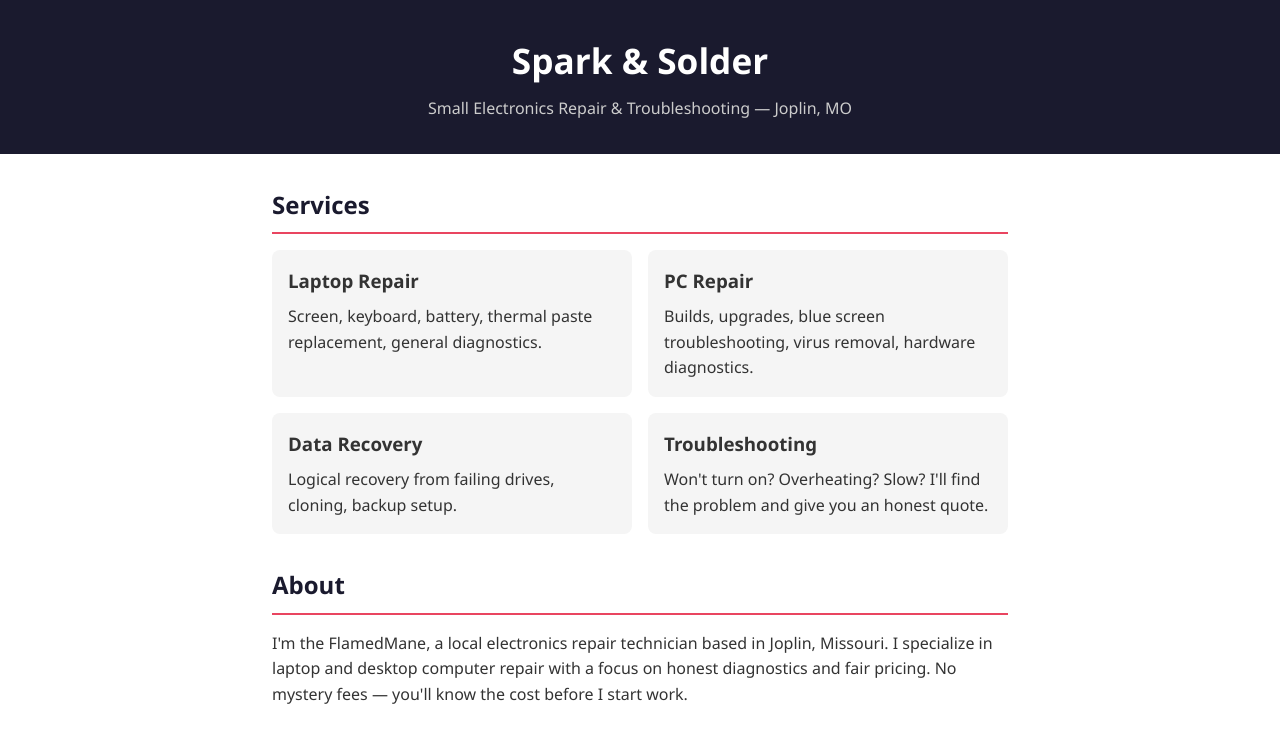
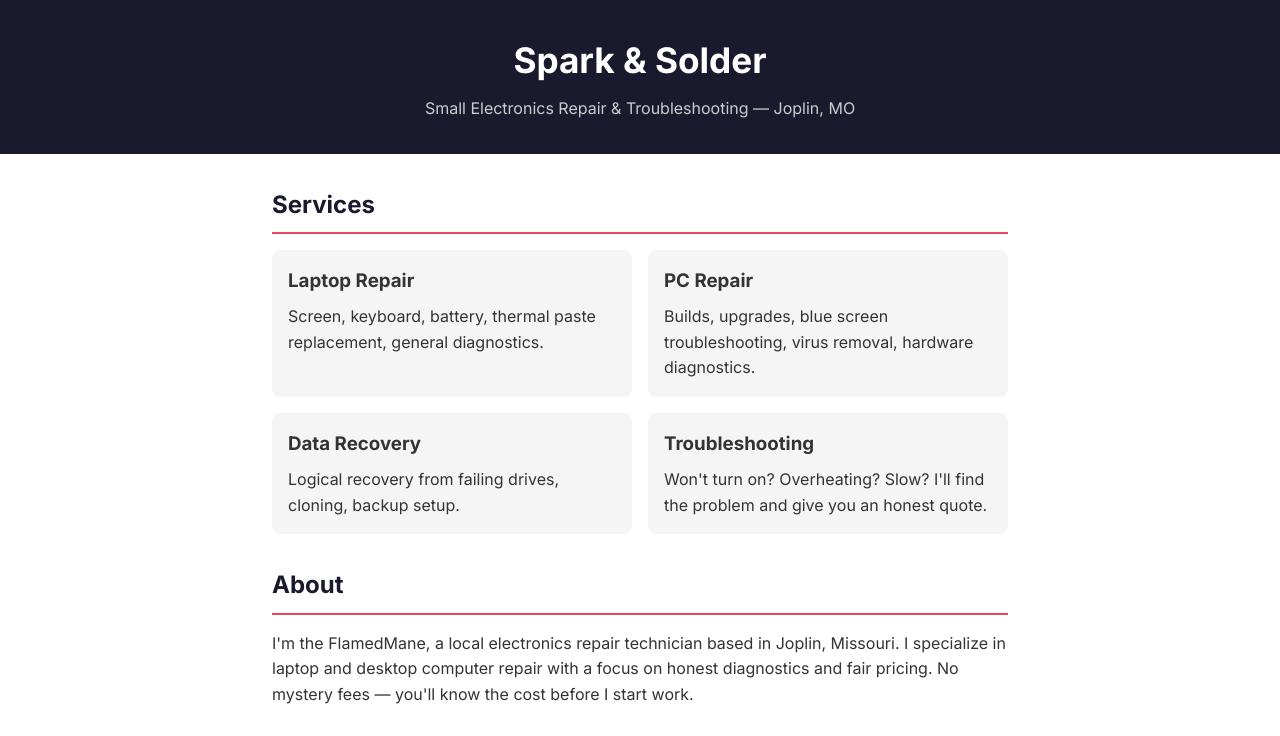
Before and after one commit to flamedmane854-afk/flamedmane.github.io, a plain HTML site: page index.html in a window 1280 px wide. Shown: the top 736 px of the page. Drawn offline with Linux system fonts and the light colour scheme.

Commit message:
Update index.html

```diff
--- a/index.html
+++ b/index.html
@@ -10,9 +10,10 @@
     <meta name="apple-mobile-web-app-title" content="Spark&Solder" />
     <link rel="manifest" href="/flamedmane854-afk.github.io/flamedmane.github.io/site.webmanifest" />
     <title>Spark &amp; Solder | Electronics Repair — Joplin, MO</title>
+    <link href="https://fonts.googleapis.com/css2?family=Inter:wght@400;600;700&display=swap" rel="stylesheet">
     <style>
         * { margin: 0; padding: 0; box-sizing: border-box; }
-        body { font-family: 'Segoe UI', Arial, sans-serif; color: #333; line-height: 1.6; }
+        body { font-family: 'Inter', Arial, sans-serif; color: #333; line-height: 1.6; }
         header { background: #1a1a2e; color: #fff; padding: 2rem; text-align: center; }
         header h1 { font-size: 2.2rem; }
         header p { color: #ccc; margin-top: 0.5rem; }
```
